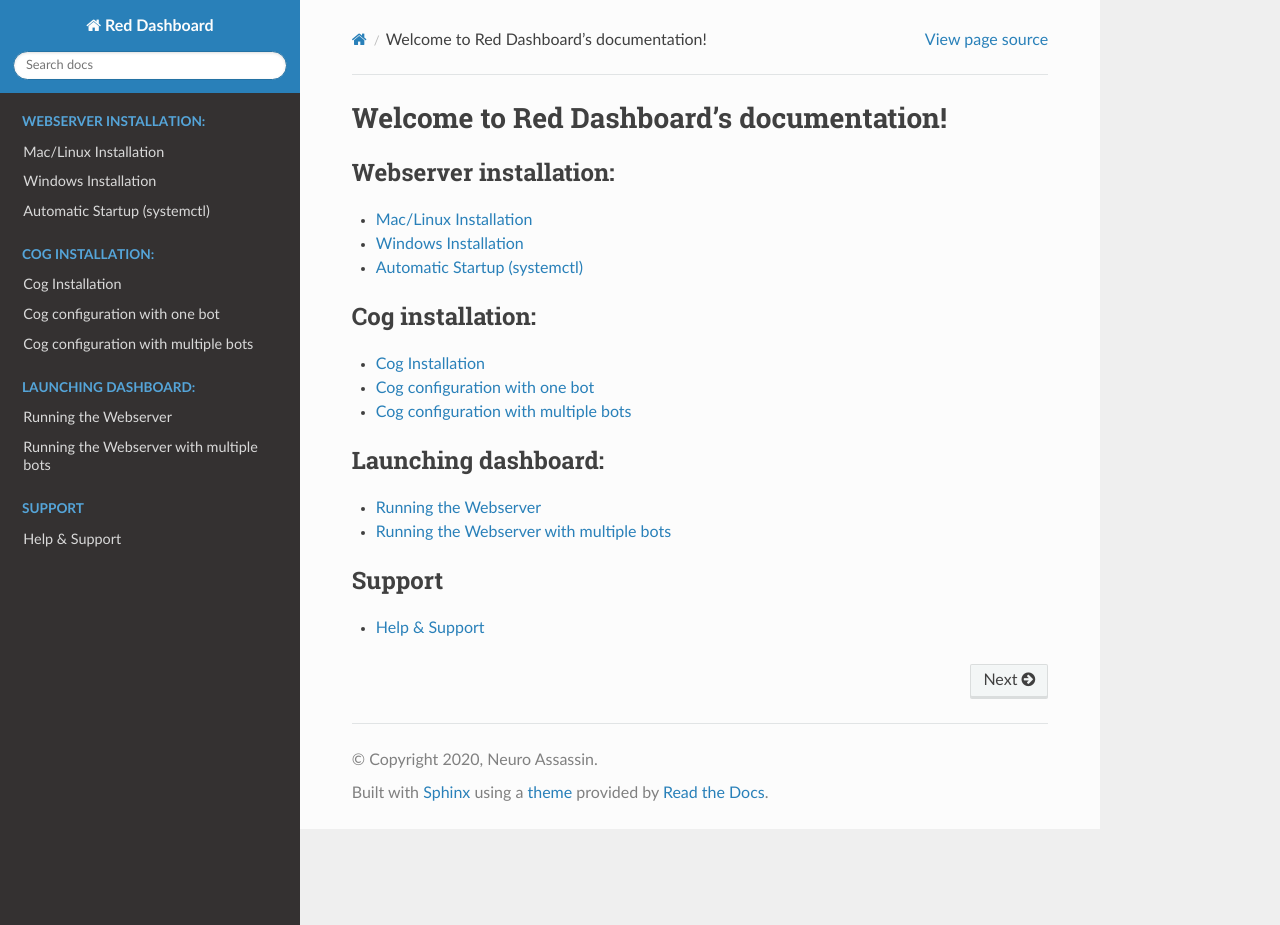
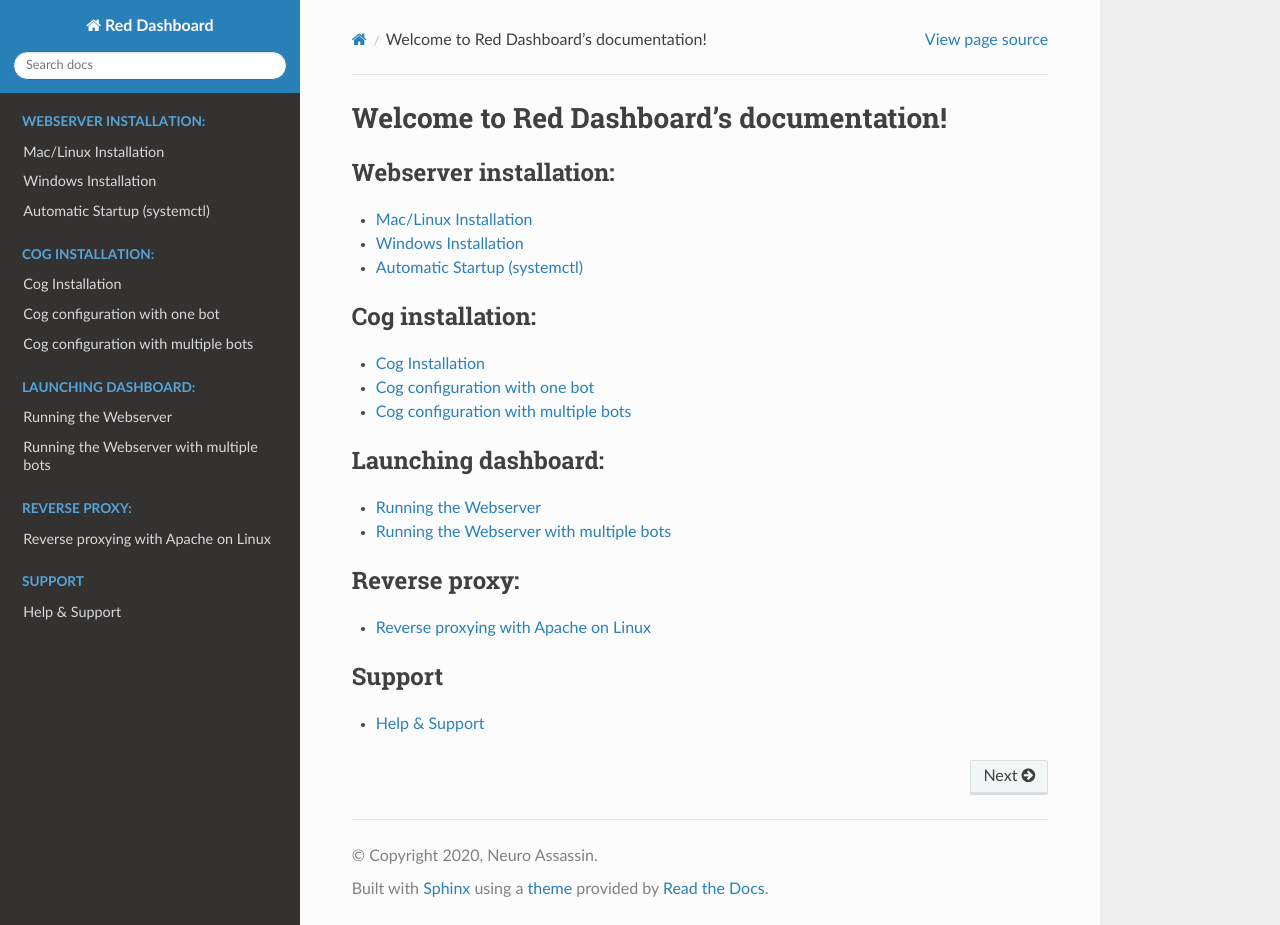
Before and after one commit to Cog-Creators/Red-Dashboard, a Sphinx documentation site: the page built from docs/index.rst, in a window 1280 px wide and 925 px high. Built offline with Sphinx 7.4.7 and the Read the Docs theme 2.0.0, drawn with Linux system fonts in a browser that asks for light colours; some of the changed lines change nothing that is shown.

Commit message:
Add reverse proxying with Apache docs

```diff
--- a/docs/cog_config_multi_bot.rst
+++ b/docs/cog_config_multi_bot.rst
@@ -99,7 +99,7 @@ must have its own domain or subdomain.
 
 .. warning::
 
-   **Warning! It is recommended to use a reverse proxy when setting up the dashboard Documentation is not available for this at the current moment.**
+   **Warning! It is recommended to use a reverse proxy when setting up the dashboard. Check out** `Reverse proxying with Apache <reverse_proxy_apache>` **to get started, if you are on Linux.**
 
 Option #2: Local/Private IP address
 ^^^^^^^^^^^^^^^^^^^^^^^^^^^^^^^^^^^
--- a/docs/cog_config_one_bot.rst
+++ b/docs/cog_config_one_bot.rst
@@ -65,7 +65,7 @@ clipboard.
 
 .. warning::
 
-   **Warning! It is recommended to use a reverse proxy when setting up the dashboard. Documentation is not available for this at the current moment.**
+   **Warning! It is recommended to use a reverse proxy when setting up the dashboard. Check out** `Reverse proxying with Apache <reverse_proxy_apache>` **to get started, if you are on Linux.**
 
 Option #2: Local/Private IP address
 ^^^^^^^^^^^^^^^^^^^^^^^^^^^^^^^^^^^
--- a/docs/index.rst
+++ b/docs/index.rst
@@ -31,6 +31,12 @@ Welcome to Red Dashboard's documentation!
 
 .. toctree::
    :maxdepth: 1
+   :caption: Reverse proxy:
+
+   reverse_proxy_apache
+
+.. toctree::
+   :maxdepth: 1
    :caption: Support
 
    help_and_support
--- /dev/null
+++ b/docs/reverse_proxy_apache.rst
@@ -0,0 +1,73 @@
+Reverse proxying with Apache on Linux
+=====================================
+
+Welcome to the Apache reverse proxy guide.  Note that this guide is meant
+only for Linux users, and that currently there are no options for Windows
+or Mac.  These commands will not work on those OSs, so do not follow this
+if you are not on a Linux distribution.
+
+Installing Apache
+-----------------
+
+1. Start off by updating your package index
+
+.. code-block:: none
+
+    sudo apt update
+
+2. Next, install the apache2 package
+
+.. code-block:: none
+
+    sudo apt install apache2
+
+At this point, if you navigate to your device's IP address, you should see an Apache welcome page.
+
+Set up reverse proxy
+--------------------
+
+You probably don't want people visiting your domain to see that static Apache welcome page.
+Now we need to configure apache to reverse proxy port 42356, or whichever port
+your webserver is running on.
+
+1. Create a host configuration file for your domain:
+
+.. code-block:: none
+
+    sudo nano /etc/apache2/sites-available/redash.conf
+
+2. Paste the following into the file, replacing ``your.domain.com`` with the domain you will
+be running the dashboard on.  Note that if you are running the webserver on a port other than
+port 42356, you will need to replace ``42356`` below with the the specified port.
+
+.. code-block:: none
+
+    <VirtualHost *:80>
+        ServerName your.domain.com
+        ProxyPreserveHost On
+        ProxyPass / http://0.0.0.0:42356/
+        ProxyPassReverse / http://0.0.0.0:42356/
+    </VirtualHost>
+
+3. Enable the Apache modifications needed to reverse proxy
+
+.. code-block:: none
+
+    sudo a2enmod proxy
+    sudo a2enmod proxy_http
+
+4. Enable the new host configuration file and disable the default
+
+.. code-block:: none
+
+    sudo a2ensite redash.conf
+    sudo a2dissite 000-default.conf
+
+5. Finally, restart apache for the changes to take effect
+
+.. code-block:: none
+
+    sudo systemctl restart apache2
+
+Now, if you navigate to your device's IP, you should be able to see the dashboard (if the
+webserver is running).
```
